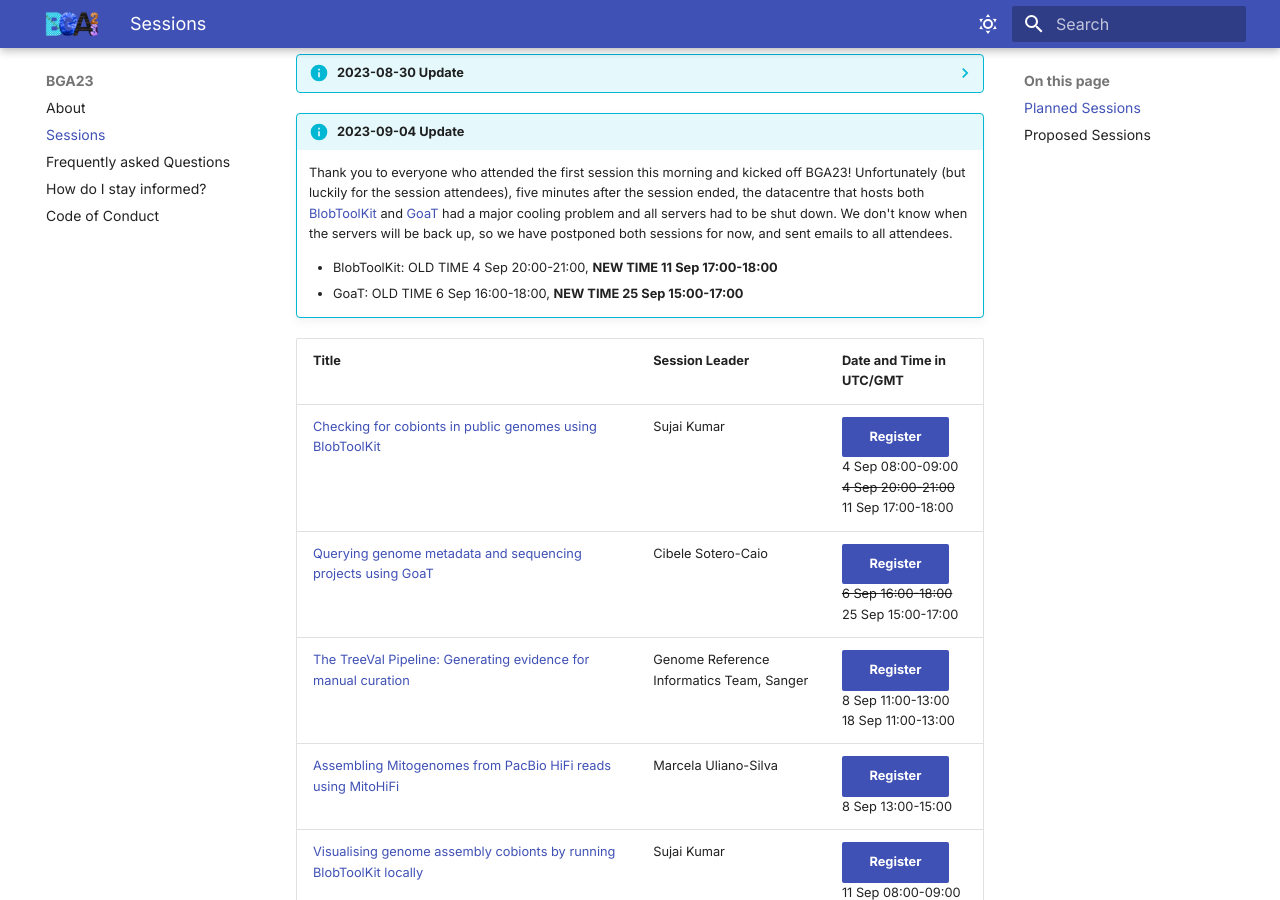
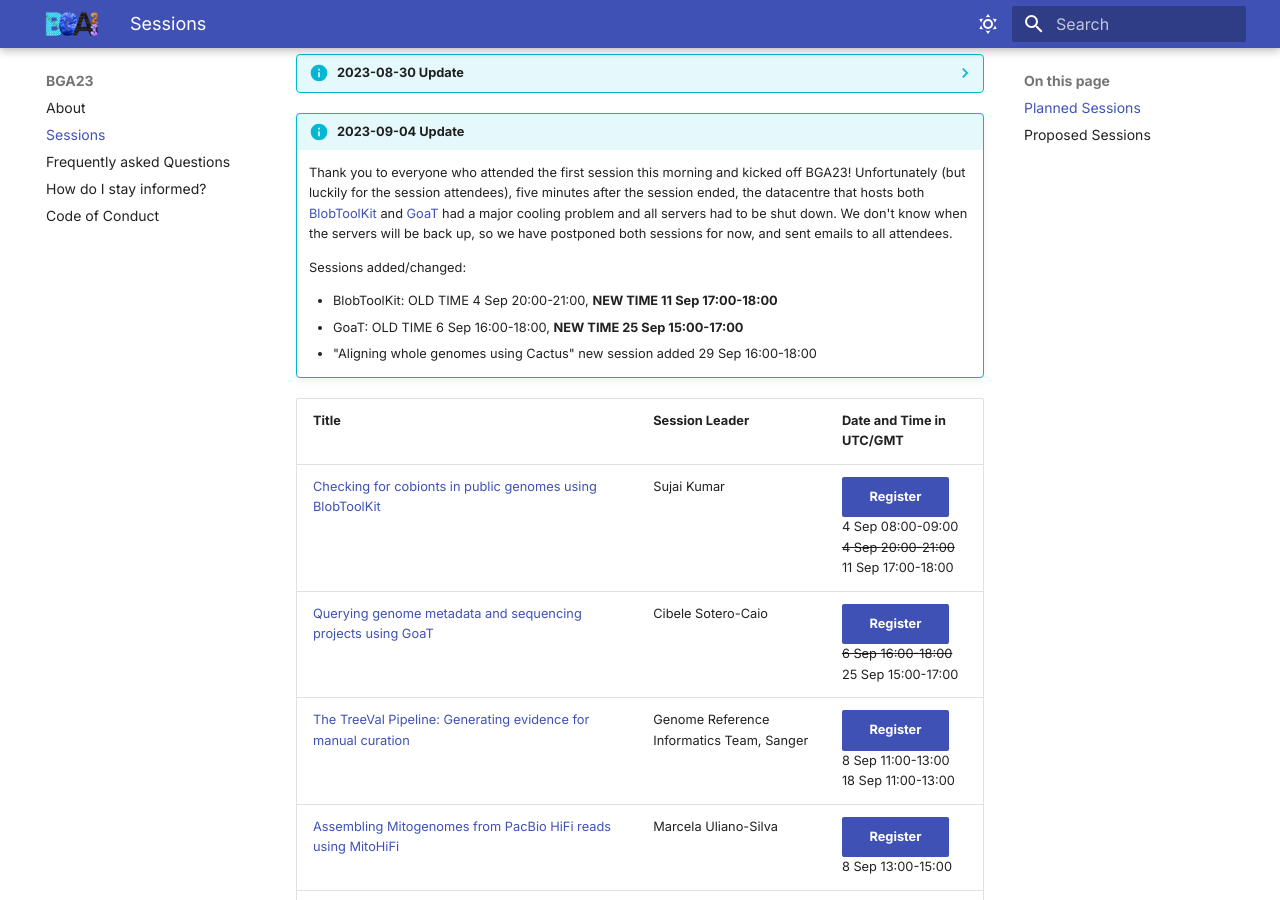
Before and after one commit to tol-training/tol-training.github.io, an MkDocs documentation site: the page built from docs/sessions.md, in a window 1280 px wide and 900 px high, scrolled down 700 px. Built offline with MkDocs 1.6.1 and Material for MkDocs 9.7.7, drawn with Linux system fonts in a browser that asks for light colours; some of the changed text lies outside the part shown.

Commit message:
add cactus

```diff
--- a/docs/sessions.md
+++ b/docs/sessions.md
@@ -67,9 +67,11 @@
 !!! info "**2023-09-04 Update**"
     Thank you to everyone who attended the first session this morning and kicked off BGA23! Unfortunately (but luckily for the session attendees), five minutes after the session ended, the datacentre that hosts both [BlobToolKit](https://blobtoolkit.genomehubs.org) and [GoaT](https://goat.genomehubs.org) had a major cooling problem and all servers had to be shut down. We don't know when the servers will be back up, so we have postponed both sessions for now, and sent emails to all attendees.
 
+    Sessions added/changed:
+
     - BlobToolKit: OLD TIME 4 Sep 20:00-21:00, **NEW TIME 11 Sep 17:00-18:00**
     - GoaT: OLD TIME 6 Sep 16:00-18:00, **NEW TIME 25 Sep 15:00-17:00**
-
+    - "Aligning whole genomes using Cactus" new session added 29 Sep 16:00-18:00
 
 
 | Title | Session Leader | Date and Time in UTC/GMT |
@@ -100,6 +102,7 @@
 | [EASEL (Efficient, Accurate, Scalable Eukaryotic modeLs): software for eukaryotic structural and functional genome annotation](https://bga23.org/easel-annotation) | Jill Wegrzyn, Cynthia Webster, Vidya Vuruputoor, Karl Fetter | [Register](https://buytickets.at/bga23/975736){ : target="_blank" .md-button .md-button--primary }<br/>27 Sep 13:00-15:00<br/>29 Sep 03:00-05:00 |
 | [Annotating genomes the Ensembl way: General Concepts and Background + A Case study: Annotating Fungal Genomes - The Challenges!](https://bga23.org/ensembl-annotation) | Leanne Haggerty, José G Pérez-Silva | [Register](https://buytickets.at/bga23/976019){ : target="_blank" .md-button .md-button--primary }<br/>28 Sep 12:00-14:00 |
 | [Annotating genomes the Ensembl way: Hands-on - From RNAseq reads to gene models](https://bga23.org/ensembl-annotation) | Leanne Haggerty, José G Pérez-Silva | [Register](https://buytickets.at/bga23/976020){ : target="_blank" .md-button .md-button--primary }<br/>28 Sep 14:00-16:00 |
+| [Aligning whole genomes using Cactus](https://bga23.org/cactus) | Chiara Bortoluzzi, Thiago A.L. Genez | [Register](https://buytickets.at/bga23/1000909){ : target="_blank" .md-button .md-button--primary }<br/>29 Sep 16:00-18:00 |
 
 ## Proposed Sessions
 
```
